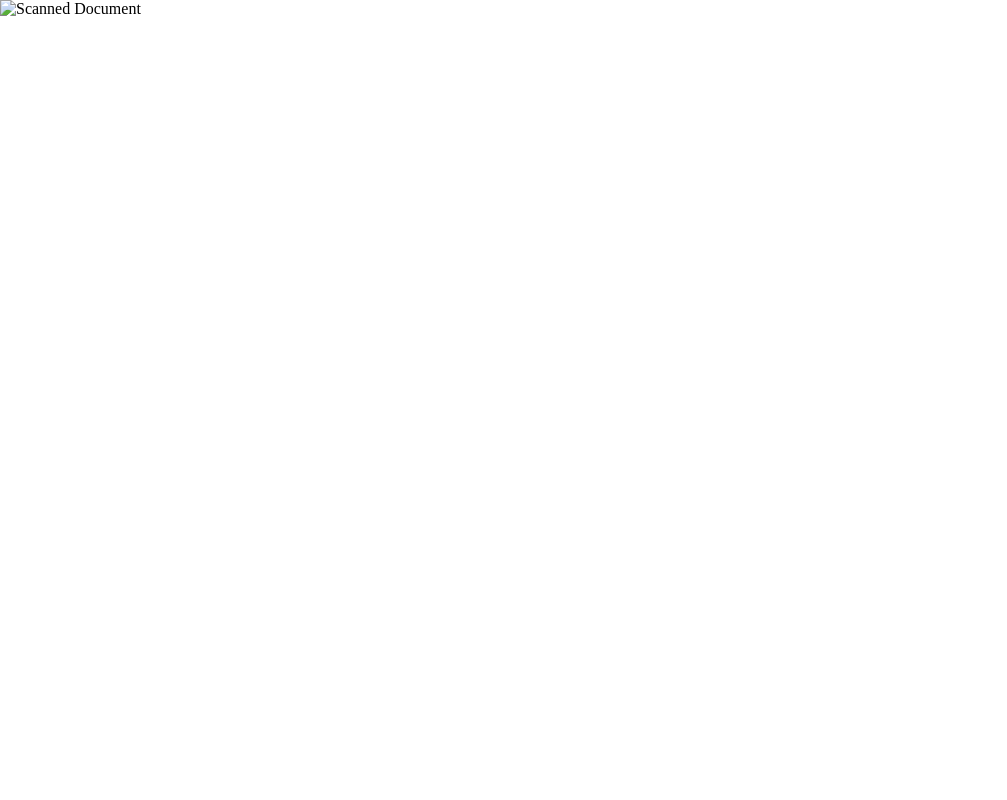
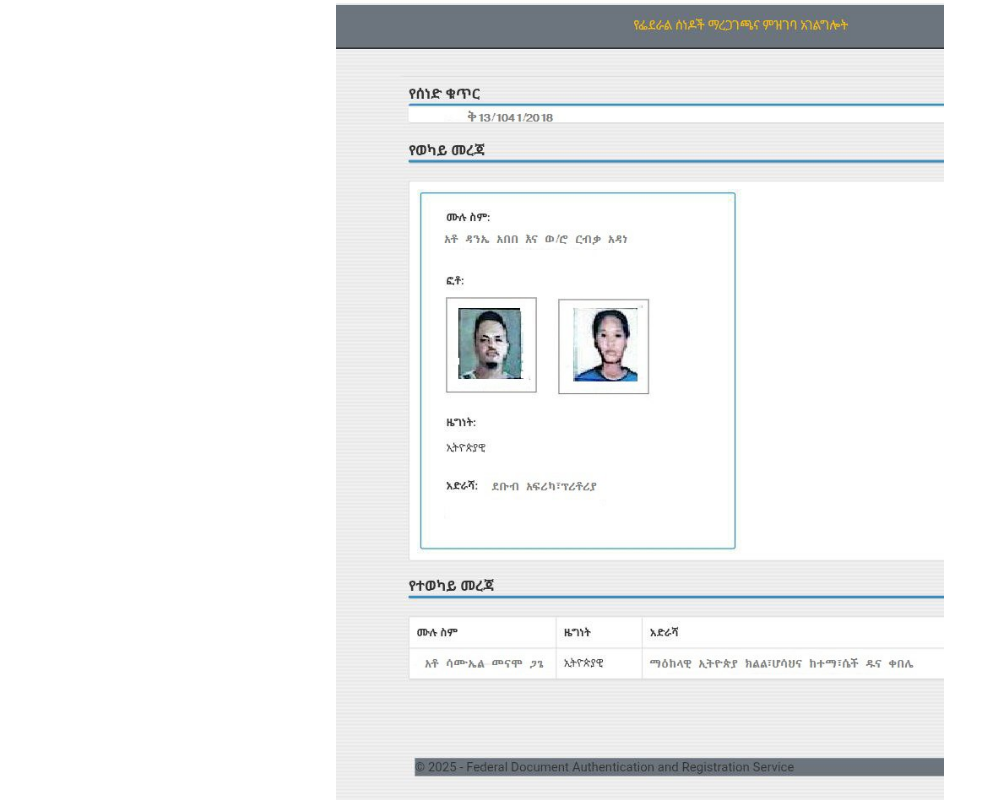
Before and after one commit to M-d-g/Federal-documentation-Authentication-and-registration-services-, a plain HTML site: page index.html in a window 1280 px wide. Shown: the whole page, without its empty margins (0-1007 px from the left). Drawn offline with Linux system fonts and the light colour scheme.

Commit message:
Fix image source and alt text in index.html

```diff
--- a/index.html
+++ b/index.html
@@ -22,6 +22,6 @@
   </style>
 </head>
 <body>
-  <img src="doc sami.jpg" alt="Scanned Document">
+  <img src=" Sami.jpg" alt="FDRE documentation and authentication service">
 </body>
 </html>
```
